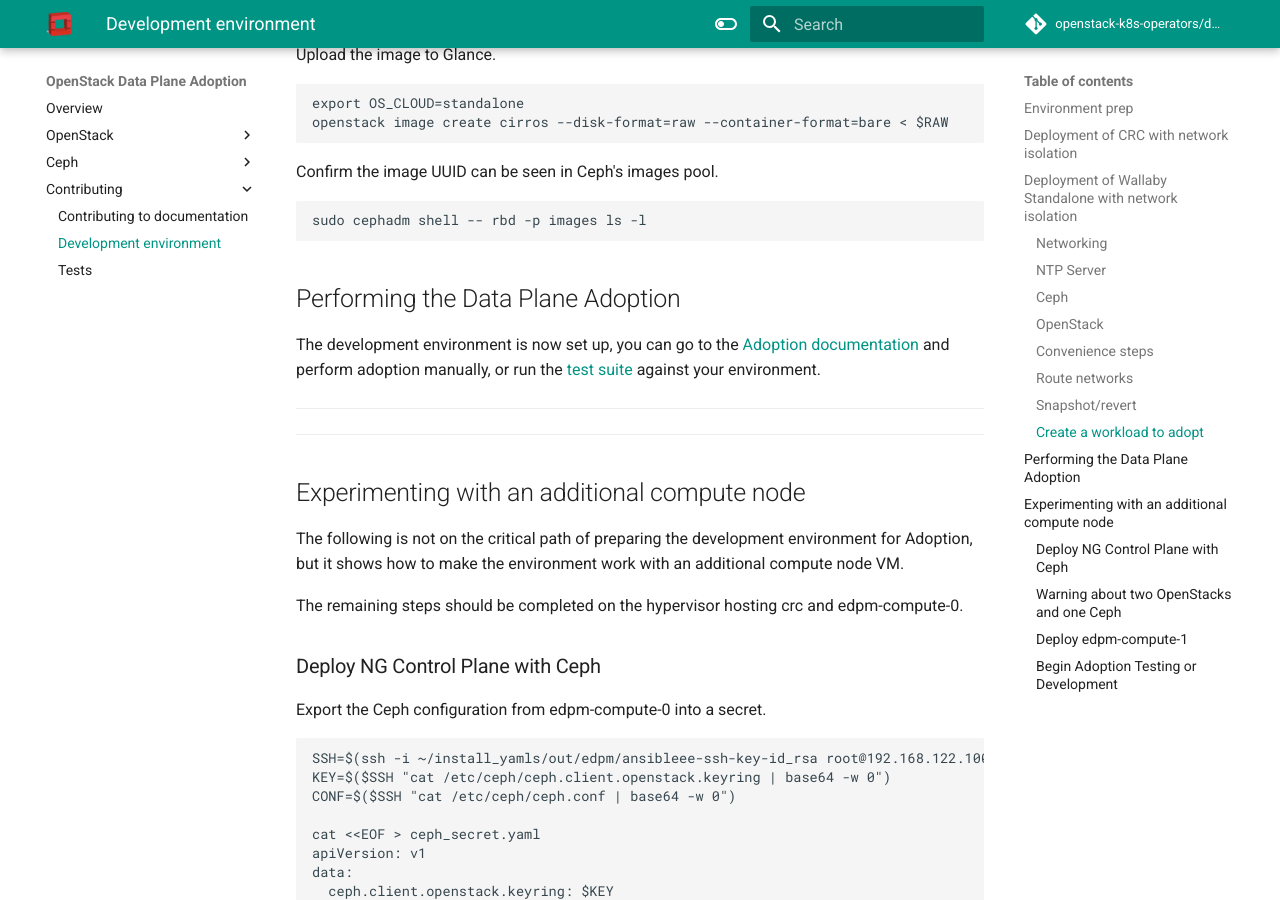
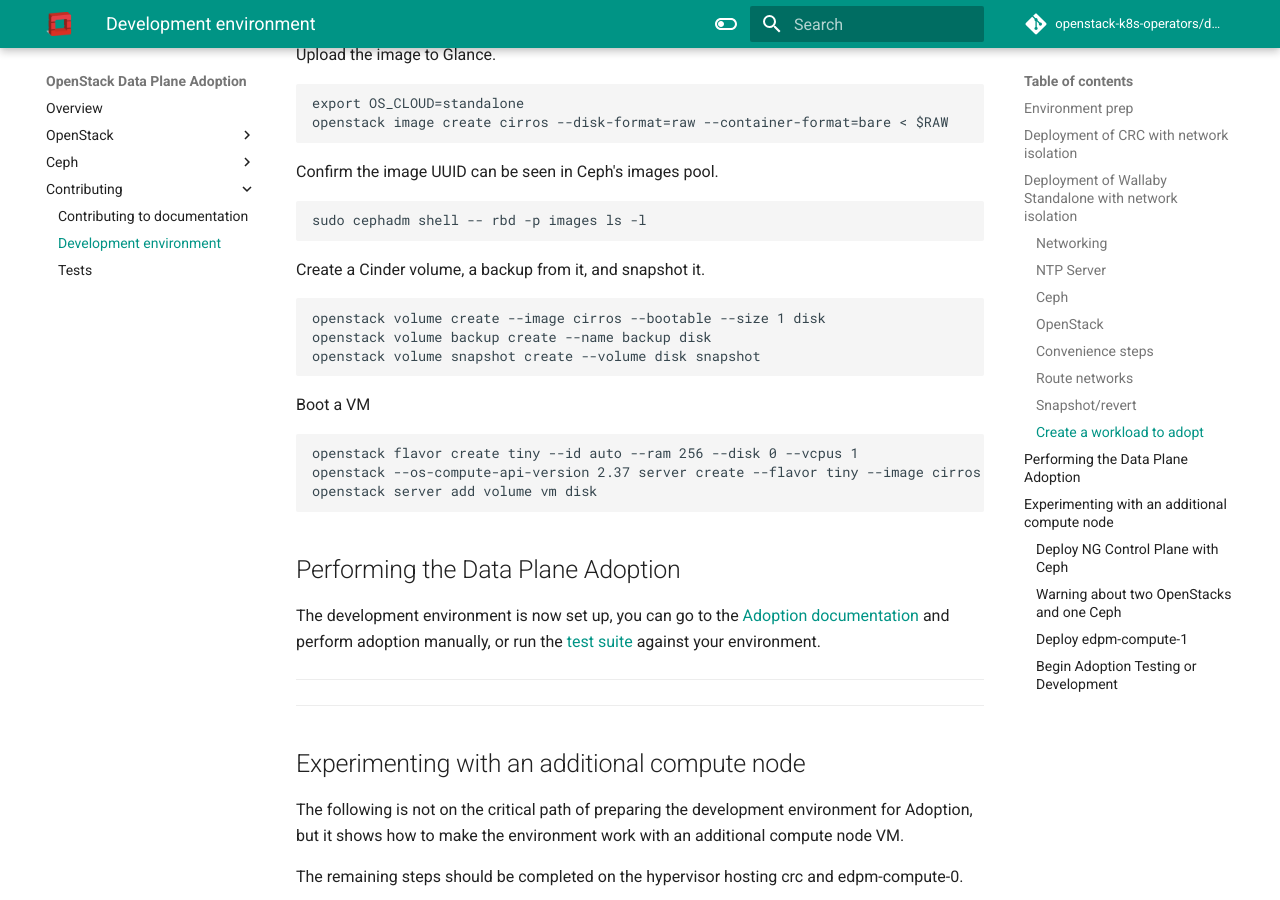
Before and after one commit to openstack-k8s-operators/data-plane-adoption, an MkDocs documentation site: the page built from docs/contributing/development_environment.md, in a window 1280 px wide and 900 px high, scrolled down 8967 px. Built offline with MkDocs 1.6.1 and Material for MkDocs 9.7.7, drawn with Linux system fonts in a browser that asks for light colours; comment, search, counter and statistics services are not loaded; the version menu is left out.

Commit message:
Dev Env: Adopt volume, backup, snapshot, and VM
This patch adds some resources to the old deployment used in the
development environment so we can adopt them.

We specifically add:

- Volume
- Snapshot
- Backup
- VM

````diff
--- a/docs/contributing/development_environment.md
+++ b/docs/contributing/development_environment.md
@@ -469,6 +469,20 @@
 sudo cephadm shell -- rbd -p images ls -l
 ```
 
+Create a Cinder volume, a backup from it, and snapshot it.
+```
+openstack volume create --image cirros --bootable --size 1 disk
+openstack volume backup create --name backup disk
+openstack volume snapshot create --volume disk snapshot
+```
+
+Boot a VM
+```
+openstack flavor create tiny --id auto --ram 256 --disk 0 --vcpus 1
+openstack --os-compute-api-version 2.37 server create --flavor tiny --image cirros --nic none --wait vm
+openstack server add volume vm disk
+```
+
 ## Performing the Data Plane Adoption
 
 The development environment is now set up, you can go to the [Adoption
````
